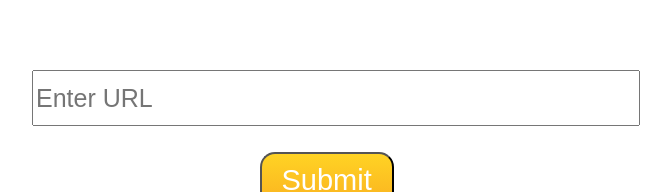
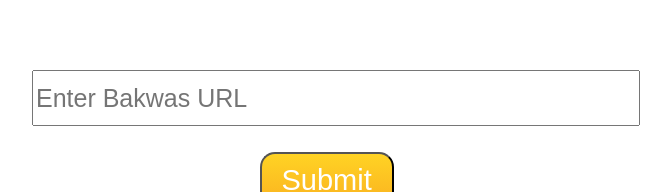
Before and after one commit to rishz/URL-Shortener, a website: page static/index.html in a window 1280 px wide. Shown: the part 153-345 px from the top of the page, without its empty margins (292-963 px from the left). Drawn offline with Linux system fonts and the light colour scheme.

Commit message:
Place holder is changed

```diff
--- a/static/index.html
+++ b/static/index.html
@@ -13,7 +13,7 @@
 <div class="center">
     <h1 align="center"> URL Shortener</h1>
 </div>
-    <input id="url" type="text" placeholder="Enter URL" name="url">
+    <input id="url" type="text" placeholder="Enter Bakwas URL" name="url">
     <br>
     <input id="submit" type="submit" class="btn">
     <div id="shortcode" class="mydiv"></div>
```
